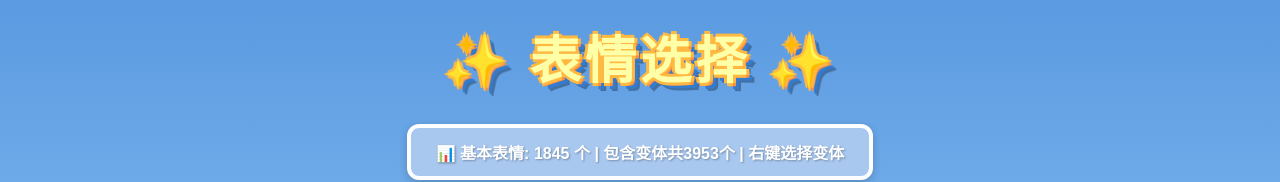
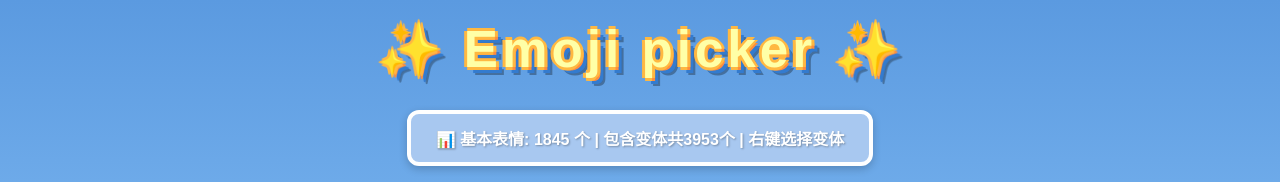
Before and after one commit to Ciaran272/phi, a plain HTML site: page index.html in a window 1280 px wide. Shown: the top 182 px of the page. Drawn offline with Linux system fonts and the light colour scheme.

Commit message:
Add files via upload

```diff
--- a/index.html
+++ b/index.html
@@ -3,7 +3,7 @@
 <head>
     <meta charset="UTF-8">
     <meta name="viewport" content="width=device-width, initial-scale=1.0">
-    <title>表情选择 | Emoji picker</title>
+    <title> Emoji picker</title>
 
     <meta name="description" content="Emoji picker，支持3953个表情和变体，一键复制。">
     <meta name="keywords" content="emoji,表情,表情包,表情符号,复制表情,emoji选择器,表情大全,颜文字">
@@ -24,7 +24,7 @@
 <body>
     <div class="container">
         <header>
-            <h1>✨ 表情选择 ✨</h1>
+            <h1>✨ Emoji picker ✨</h1>
         </header>
 
         <div class="stats-container">
```
